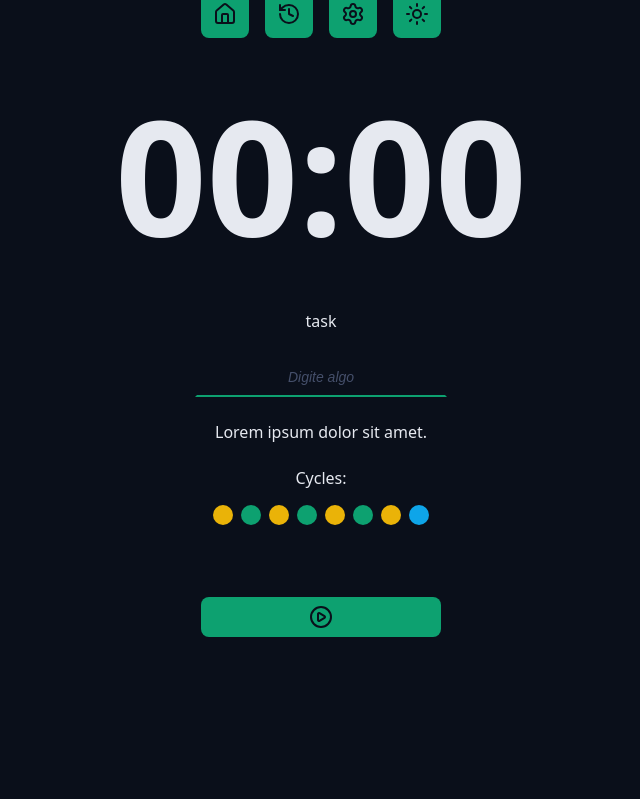
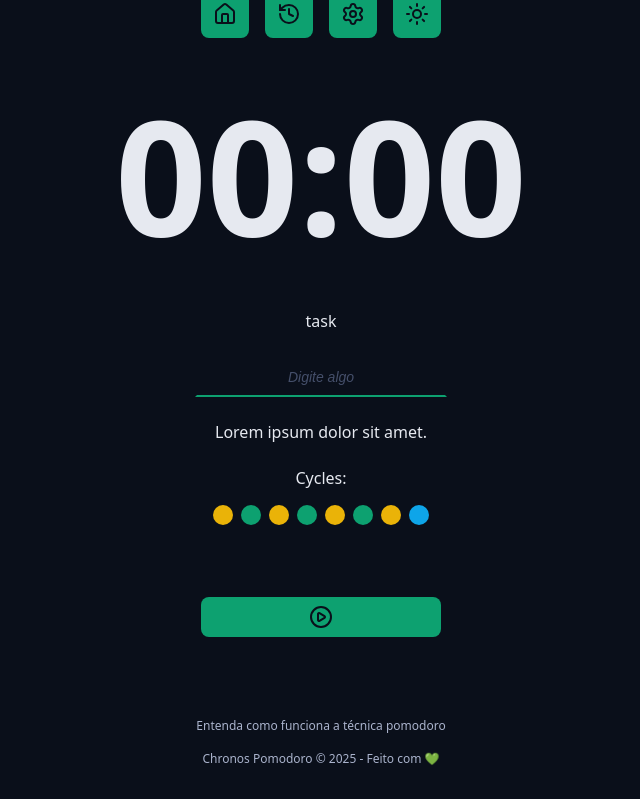
Before and after one commit to felipeazsantos/chronos-pomodoro, a React (Vite) app: page / in a window 1280 px wide. Shown: the part 231-1030 px from the top of the page, without its empty margins (319-959 px from the left). Before the commit the page ends 948 px from the top, so only its background shows below. Built offline with nearby package versions, Linux system fonts and the light colour scheme.

Commit message:
creating footer component

```diff
--- a/src/App.tsx
+++ b/src/App.tsx
@@ -9,6 +9,7 @@
 import { Cycles } from './components/Cycles';
 import { DefaultButton } from './components/DefaultButton';
 import { PlayCircleIcon } from 'lucide-react';
+import { Footer } from './components/Footer';
 
 export function App() {
   return (
@@ -49,6 +50,10 @@
           </div>
         </form>
       </Container>
+
+      <Container>
+        <Footer />
+      </Container>
     </>
   );
 }
--- /dev/null
+++ b/src/components/Footer/index.tsx
@@ -0,0 +1,12 @@
+import styles from './styles.module.css';
+
+export function Footer() {
+  return (
+    <footer className={styles.footer}>
+      <a href=''>Entenda como funciona a técnica pomodoro</a>
+      <a href=''>
+        Chronos Pomodoro &copy; {new Date().getFullYear()} - Feito com 💚
+      </a>
+    </footer>
+  );
+}
--- /dev/null
+++ b/src/components/Footer/styles.module.css
@@ -0,0 +1,18 @@
+.footer {
+  display: flex;
+  justify-content: center;
+  align-items: center;
+  flex-direction: column;
+  font-size: 1.2rem;
+  gap: 1.6rem;
+}
+
+.footer a {
+  color: var(--text-muted);
+  text-decoration: none;
+}
+
+.footer a:hover {
+  color: var(--text-muted);
+  text-decoration: underline;
+}
```
